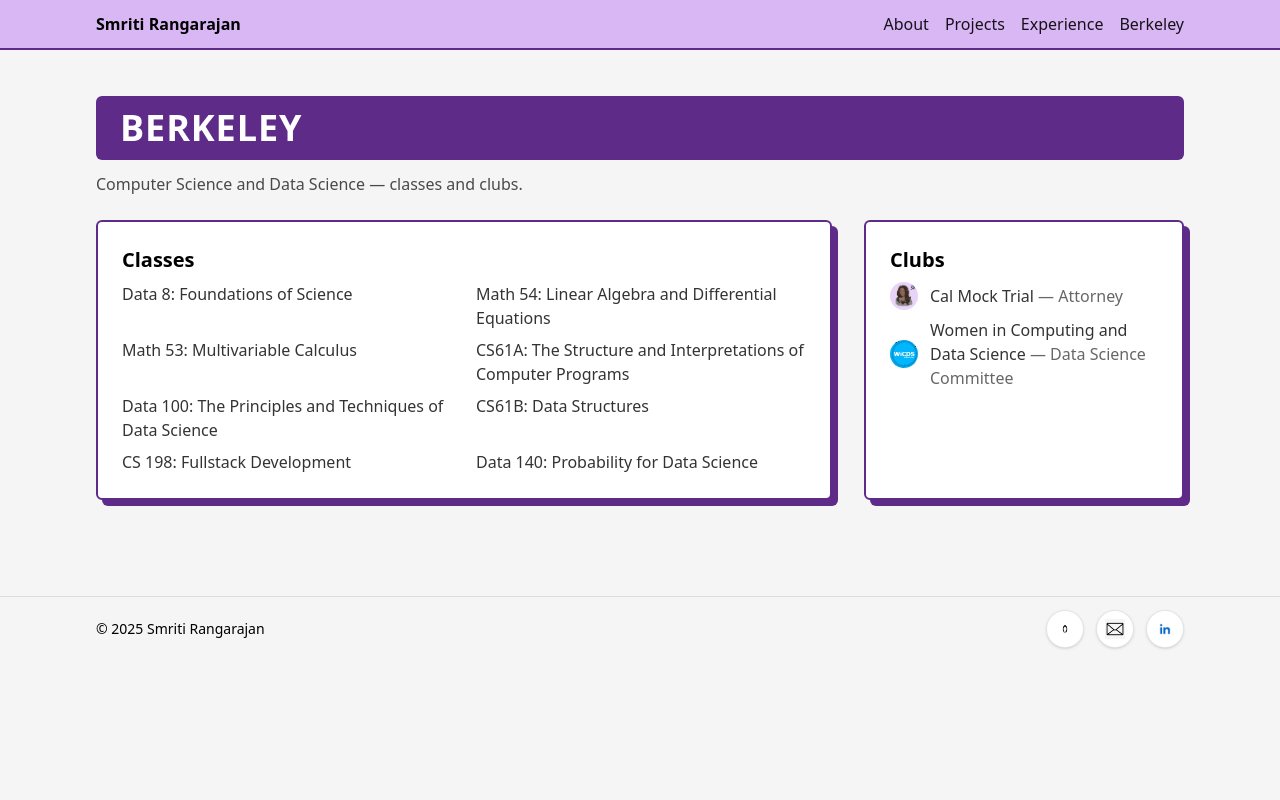
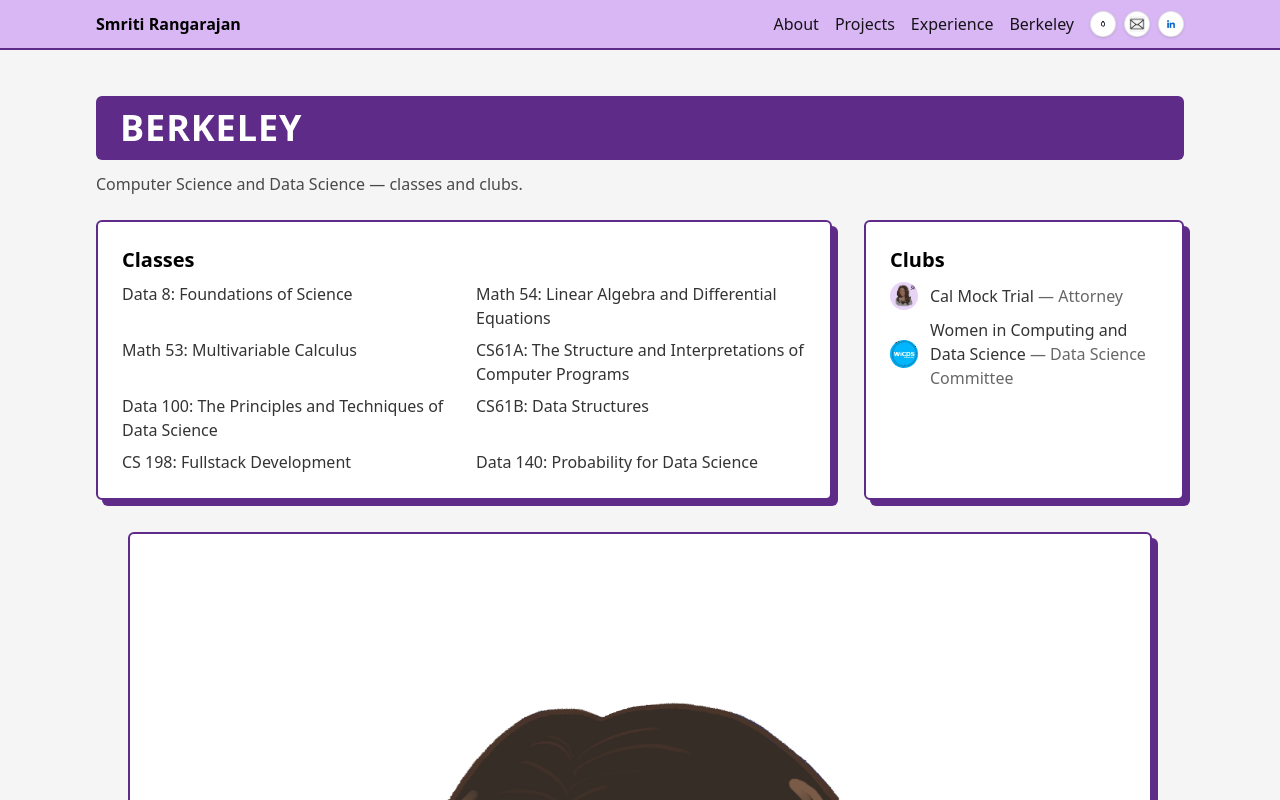
Before and after one commit to smritirangarajan/smriti-next, a Next.js app: page /berkeley in a window 1280 px wide. Shown: the top 800 px of the page. Built offline with nearby package versions, Linux system fonts and the light colour scheme.

Commit message:
ui: footer hyperlinks + header icon buttons; hobbies -> circular icons with hover labels, remove dots, adjust tack; skills above hobbies; add Wyzant experience; Berkeley feature image; disable hero animation

```diff
--- a/src/app/(site)/berkeley/page.tsx
+++ b/src/app/(site)/berkeley/page.tsx
@@ -33,6 +33,11 @@ export default function BerkeleyPage() {
             </ul>
           </div>
         </div>
+        <div className="container-page mt-8">
+          <div className="rounded-md border-2 border-lavender-600 bg-white p-3 shadow-[6px_6px_0_0_var(--lavender-600)]">
+            <Image src="/Berkeley.png" alt="Berkeley" width={1200} height={600} className="h-auto w-full object-cover" />
+          </div>
+        </div>
       </Section>
     </main>
   );
--- a/src/app/page.tsx
+++ b/src/app/page.tsx
@@ -10,12 +10,12 @@ export default function Home() {
 
       {/* Highlights removed per request */}
 
+      <Section title="Skills">
+        <Skills />
+      </Section>
+
       <Section title="Hobbies">
         <HobbiesPolaroids />
-      </Section>
-
-      <Section title="Skills">
-        <Skills />
       </Section>
     </main>
   );
--- a/src/components/Footer.tsx
+++ b/src/components/Footer.tsx
@@ -3,15 +3,15 @@ export default function Footer() {
     <footer className="mt-24 border-t border-black/10">
       <div className="container-page flex h-16 items-center justify-between">
         <p className="text-sm">© {new Date().getFullYear()} Smriti Rangarajan</p>
-        <div className="flex items-center gap-3">
-          <a href="https://github.com/smritirangarajan" target="_blank" rel="noreferrer" className="rounded-full border border-black/10 bg-white p-2 shadow hover:scale-105 transition">
-            <img src="/assets/logos/github.png" alt="GitHub" className="h-5 w-5" />
+        <div className="flex items-center gap-4">
+          <a href="https://github.com/smritirangarajan" target="_blank" rel="noreferrer" className="hover:underline">
+            GitHub
           </a>
-          <a href="mailto:smriti_rangarajan@berkeley.edu" className="rounded-full border border-black/10 bg-white p-2 shadow hover:scale-105 transition">
-            <img src="/email.png" alt="Email" className="h-5 w-5" />
+          <a href="mailto:smriti_rangarajan@berkeley.edu" className="hover:underline">
+            Email
           </a>
-          <a href="https://www.linkedin.com/in/smriti-rangarajan/" target="_blank" rel="noreferrer" className="rounded-full border border-black/10 bg-white p-2 shadow hover:scale-105 transition">
-            <img src="/assets/logos/linkedin.png" alt="LinkedIn" className="h-5 w-5" />
+          <a href="https://www.linkedin.com/in/smriti-rangarajan/" target="_blank" rel="noreferrer" className="hover:underline">
+            LinkedIn
           </a>
         </div>
       </div>
--- a/src/components/HobbiesPolaroids.tsx
+++ b/src/components/HobbiesPolaroids.tsx
@@ -14,17 +14,16 @@ export default function HobbiesPolaroids() {
     <div className="container-page">
       <div className="mx-auto grid max-w-5xl gap-8 md:grid-cols-4">
         {hobbies.map((h, i) => (
-          <div key={h.title} className="relative pb-6">
-            <div className="absolute -top-7 left-1/2 -translate-x-1/2">
-              <Image src="/assets/decor/tack.png" alt="tack" width={24} height={24} />
+          <div key={h.title} className="group relative">
+            <div className="relative h-40 w-40 mx-auto rounded-full border-2 border-lavender-600 bg-white shadow-[4px_6px_0_0_var(--lavender-600)] overflow-hidden">
+              <Image src={h.image} alt={h.title} fill className="object-cover" />
             </div>
-            <div className="rounded-md border-2 border-black/20 bg-white p-3 shadow-[4px_6px_0_0_rgba(0,0,0,0.3)]">
-              <div className="relative h-52 w-full">
-                <Image src={h.image} alt={h.title} fill className="object-cover" />
-              </div>
-              <p className="mt-3 text-center font-display text-xl text-black">{h.title}</p>
+            <div className="absolute left-1/2 -top-3 -translate-x-1/2">
+              <Image src="/assets/decor/tack.png" alt="tack" width={18} height={18} />
             </div>
-            <div className="pointer-events-none absolute left-1/2 bottom-0 h-4 w-4 -translate-x-1/2 translate-y-2 rounded-full bg-lavender-600 shadow-[0_2px_0_0_rgba(0,0,0,0.25)]" />
+            <div className="pointer-events-none absolute left-1/2 top-1/2 -translate-x-1/2 -translate-y-1/2 rounded-md bg-black/60 px-3 py-1 text-white opacity-0 transition-opacity group-hover:opacity-100">
+              {h.title}
+            </div>
           </div>
         ))}
       </div>
--- a/src/components/Navbar.tsx
+++ b/src/components/Navbar.tsx
@@ -32,6 +32,17 @@ export default function Navbar() {
               {l.label}
             </Link>
           ))}
+          <div className="flex items-center gap-2">
+            <a href="https://github.com/smritirangarajan" target="_blank" rel="noreferrer" className="rounded-full border border-black/10 bg-white p-1 shadow hover:scale-105 transition">
+              <img src="/assets/logos/github.png" alt="GitHub" className="h-4 w-4" />
+            </a>
+            <a href="mailto:smriti_rangarajan@berkeley.edu" className="rounded-full border border-black/10 bg-white p-1 shadow hover:scale-105 transition">
+              <img src="/email.png" alt="Email" className="h-4 w-4" />
+            </a>
+            <a href="https://www.linkedin.com/in/smriti-rangarajan/" target="_blank" rel="noreferrer" className="rounded-full border border-black/10 bg-white p-1 shadow hover:scale-105 transition">
+              <img src="/assets/logos/linkedin.png" alt="LinkedIn" className="h-4 w-4" />
+            </a>
+          </div>
         </div>
       </div>
     </motion.nav>
--- a/src/components/three/HeroCanvas.tsx
+++ b/src/components/three/HeroCanvas.tsx
@@ -26,18 +26,14 @@ function PicturePlane({ url }: { url: string }) {
 }
 
 export default function HeroCanvas() {
-  const [showReal, setShowReal] = useState(false);
-  useEffect(() => {
-    const id = setTimeout(() => setShowReal(true), 900);
-    return () => clearTimeout(id);
-  }, []);
+  const [showReal, setShowReal] = useState(true);
   return (
     <div className="h-[360px] w-full rounded-3xl bg-lavender-200">
-      <Canvas shadows camera={{ position: [0, 0, 5], fov: 50 }} onClick={() => setShowReal((s) => !s)}>
+      <Canvas shadows camera={{ position: [0, 0, 5], fov: 50 }}>
         <ambientLight intensity={0.7} />
         <directionalLight position={[5, 5, 5]} intensity={1} castShadow />
         <Suspense fallback={null}>
-          {showReal ? <PicturePlane url="/assets/hero/frontimage.png" /> : <Blob />}
+          {showReal ? <PicturePlane url="/assets/hero/front-image-hover.png" /> : <Blob />}
           <Environment preset="city" />
         </Suspense>
       </Canvas>
--- a/src/data/experience.ts
+++ b/src/data/experience.ts
@@ -39,4 +39,12 @@ export const experience: Experience[] = [
       "Drove activation experiments and user research for growth.",
     ],
   },
+  {
+    company: "Wyzant",
+    role: "Tutor",
+    logo: "/assets/logos/wyzant.png",
+    highlights: [
+      "Tutored students in math and CS topics via Wyzant platform.",
+    ],
+  },
 ];
```
